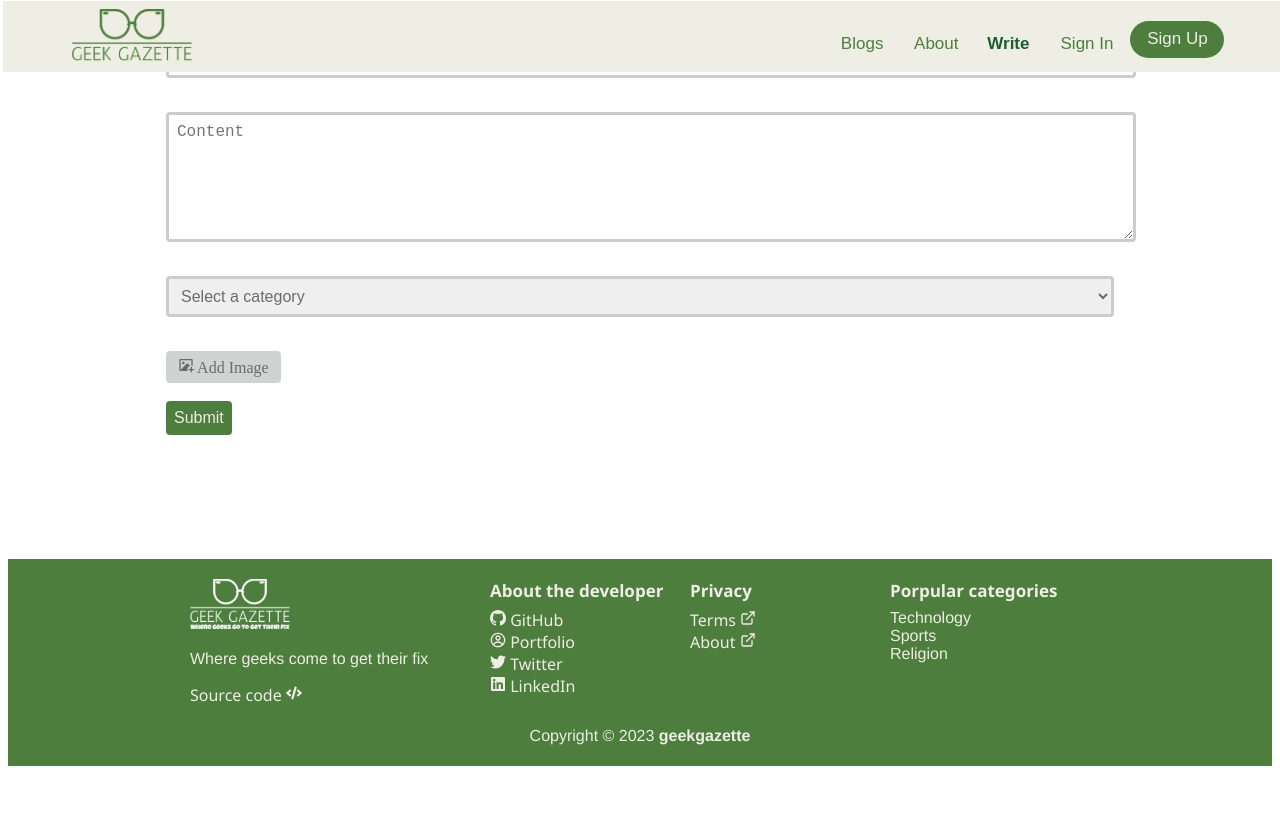
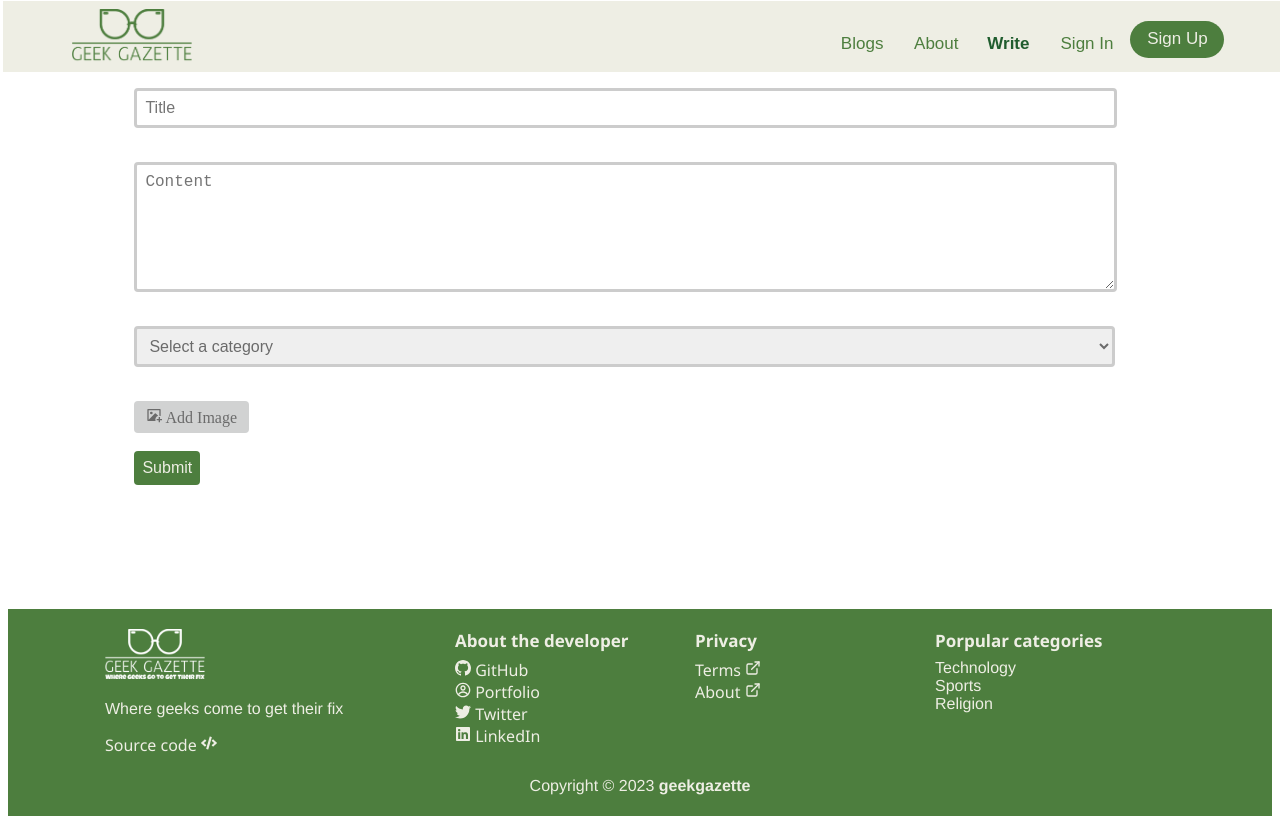
Before and after one commit to kiptanuiBoaz/geekgazette, a React (Vite) app: page /blog/write in a window 1280 px wide. Before the commit the page ends 800 px from the top, so only its background shows below. Built offline with nearby package versions, Linux system fonts and the light colour scheme.

Commit message:
changed footer and new blog form styling

```diff
--- a/src/components/blogs/read.scss
+++ b/src/components/blogs/read.scss
@@ -1,7 +1,7 @@
 .read {
   display: flex;
   flex-wrap: wrap-reverse;
-  margin: 0 20px;
+  margin: 20px 20px;
   width: 100%;
 
   .blogs {
--- a/src/components/blogs/row.scss
+++ b/src/components/blogs/row.scss
@@ -1,7 +1,7 @@
 @import "../../pages/new-blog-form.scss";
 .row {
   padding-left: 5%;
-  margin-top: 20px;
+  margin-top: 15px;
   list-style: none;
   display: flex;
   align-items: center;
--- a/src/pages/Navbar.tsx
+++ b/src/pages/Navbar.tsx
@@ -18,7 +18,7 @@ export const Navbar = () => {
     }
     window.addEventListener('resize', handleEvent);
     window.addEventListener('scroll', handleEvent);
-
+    //clean up fns
     return () => {
       window.removeEventListener('resize', handleEvent);
       window.removeEventListener('scroll', handleEvent);
--- a/src/pages/NewBlogForm.tsx
+++ b/src/pages/NewBlogForm.tsx
@@ -94,6 +94,7 @@ export const NewBlogForm: React.FC = () => {
         type="file"
         accept="image/*"
         onChange={handleImageChange}
+        required
       />
       <br />
       <button onClick={()=>console.log(content)} className='submit-button' type="submit">Submit</button>
--- a/src/pages/footer.scss
+++ b/src/pages/footer.scss
@@ -15,7 +15,7 @@
     color: var(--primary-backround);
 
     .company {
-      width: 300px;
+      width: 350px;
       color:  var(--primary-backround);
 
       a {
@@ -34,7 +34,7 @@
     .developer {
       display: flex;
       flex-direction: column;
-      width: 200px;
+      width: 240px;
       @extend .company;
       h5 {
         font-size: 17px;
--- a/src/pages/new-blog-form.scss
+++ b/src/pages/new-blog-form.scss
@@ -2,9 +2,10 @@
   display: flex;
   flex-direction: column;
   align-items: start;
-  width: 75%;
+  width: 80%;
   margin: 30px auto;
   min-height: 13cm;
+  padding: 50px 0 0 0;
 
   .title-input {
     border: 3px solid #ccc;
@@ -12,8 +13,12 @@
     margin-bottom: 1rem;
     padding: 0.5rem;
     font-size: 1rem;
-    width: 100%;
+    width: 95%;
     color: var(--accent-backround);
+    &:hover{
+      border-color: var(--primary-color);
+      outline: none; /* remove the default blue outline */
+    }
 
     &:focus {
       border-color: var(--primary-color);
@@ -33,6 +38,7 @@
   }
   .category-select {
     @extend .title-input;
+    width: 97%;
     option {
       background-color: white;
       &:hover {
```
